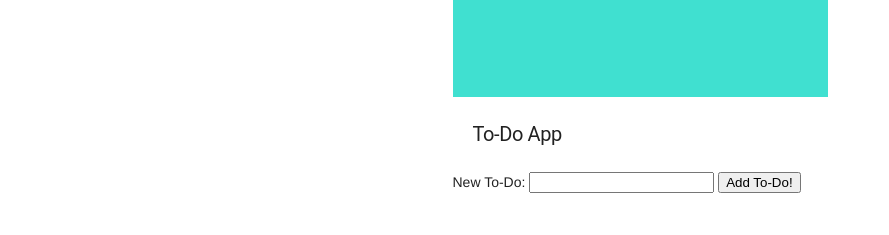
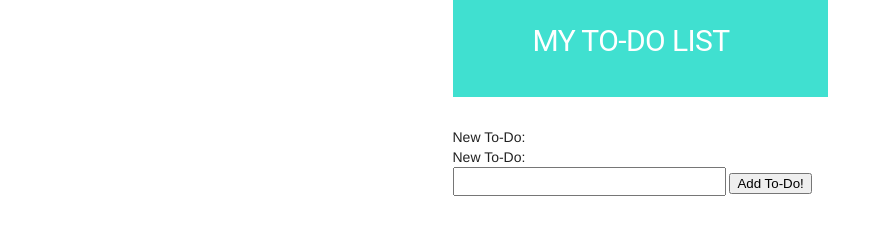
Before and after one commit to geenay/to-do-app, a plain HTML site: page index.html in a window 1280 px wide. Shown: the part 43-278 px from the top of the page, without its empty margins (0-889 px from the left). Drawn offline with nearby package versions, Linux system fonts and the light colour scheme; files that its build step writes are made by us from their sources.

Commit message:
new changes

```diff
--- a/index.html
+++ b/index.html
@@ -8,10 +8,10 @@
    <!-- Font Awesome -->
      <link href="https://maxcdn.bootstrapcdn.com/font-awesome/4.7.0/css/font-awesome.min.css" rel="stylesheet">
    <!-- Custom Styles -->
-  `<link rel="stylesheet" type="text/css" href="css/to-do.css">
+  `<link rel="stylesheet" type="text/css" href="to-do.css">
     <script src="app.js"></script>
 
-    <title>To-Do App</title>
+    <title>My To-Do List</title>
   </head>
 
 
@@ -20,14 +20,13 @@
 
   <header>
     <div class="statusbar"><img src="images/base.png"/></div>
+      <h1>MY TO-DO LIST</h1>
 </header>
-
-    <h1>To-Do App</h1>
-
 
 
     <form id="addToDoForm">
     <label for="newToDoText">New To-Do:</label>
+    <div class="newToDoText">New To-Do:</div>
     <input type="text" id="newToDoText">
     <button type="submit">Add To-Do!</button>
   </form>
--- a/to-do.css
+++ b/to-do.css
@@ -1,6 +1,7 @@
 .container {
   width: 375px;
   margin: 0 auto;
+
 }
 
 header {
@@ -11,6 +12,28 @@ header {
 
 
 h1 {
+  font-size: 30px;
+  padding-left: 80px;
+  color: white;
+
+}
+
+ #addToDoForm {
+   padding-top: 30px;
+   color: :lightgrey;
+ }
+
+#newToDoText{
+font-size: 20px;
+
+}
+#newToDoText {
   font-size: 20px;
-  padding-left: 20px;
+  color: darkgrey
+
 }
+
+#submit {
+  font-size: 20px;
+
+}
```
